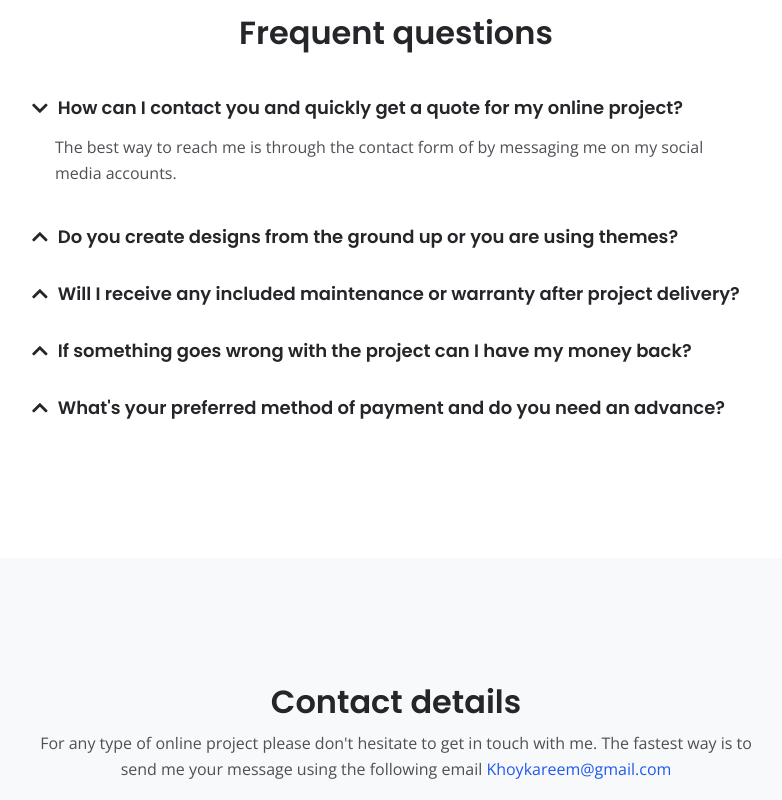
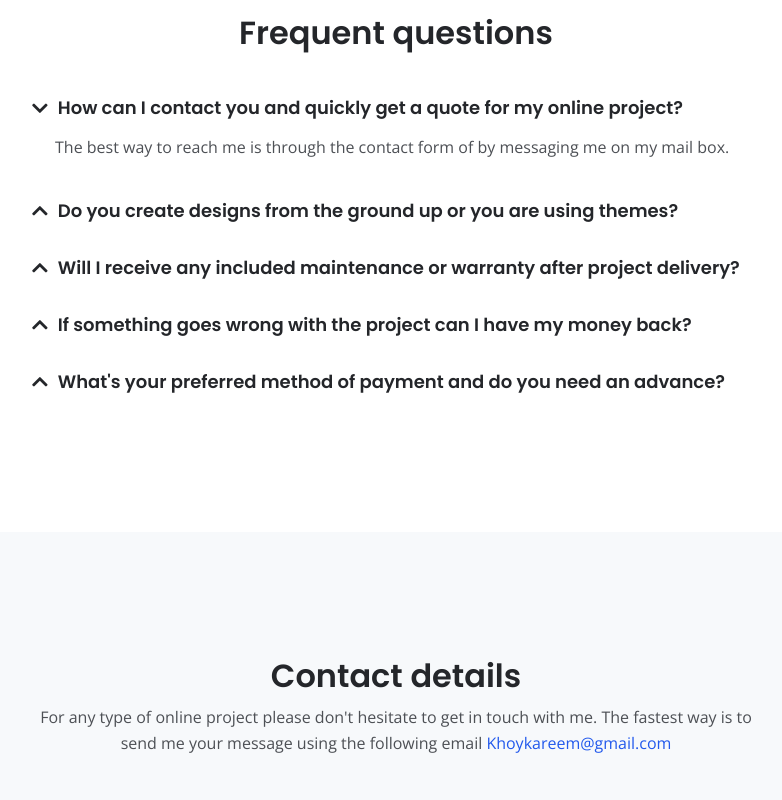
Before and after one commit to Khoykareem/khoykareem.github.io, a plain HTML site: page index.html in a window 1280 px wide. Shown: the part 5600-6400 px from the top of the page, without its empty margins (244-1026 px from the left). Drawn offline with nearby package versions, Linux system fonts and the light colour scheme.

Commit message:
Update index.html

```diff
--- a/index.html
+++ b/index.html
@@ -11,8 +11,8 @@
 
 	<meta property="og:site_name" content="Kareem Ibraheem Olawale" /> <!-- website name -->
 	<meta property="og:site" content="khoykareem.github.io" /> <!-- website link -->
-	<meta property="og:title" content="Kareem: Full Stack Developer."/> <!-- title shown in the actual shared post -->
-	<meta property="og:description" content="Kareem is a skilled full-stack developer with expertise in both front-end and back-end technologies." /> <!-- description shown in the actual shared post -->
+	<meta property="og:title" content="Kareem: Front End Developer."/> <!-- title shown in the actual shared post -->
+	<meta property="og:description" content="Kareem is a skilled front-end developer with expertise in both front-end and knowledge of back-end technologies." /> <!-- description shown in the actual shared post -->
 	<meta property="og:image" content="images/kareem.jfif" /> <!-- image link, make sure it's jpg -->
 	<meta name="twitter:card" content="summary_large_image"> <!-- to have large image post format in Twitter -->
 
@@ -328,7 +328,7 @@
                             </div>
                             <div id="collapseOne" class="collapse show" aria-labelledby="headingOne" data-parent="#accordionExample">
                                 <div class="card-body">
-                                    The best way to reach me is through the contact form of by messaging me on my social media accounts.
+                                    The best way to reach me is through the contact form of by messaging me on my mail box.
                                 </div>
                             </div>
                         </div>
```
